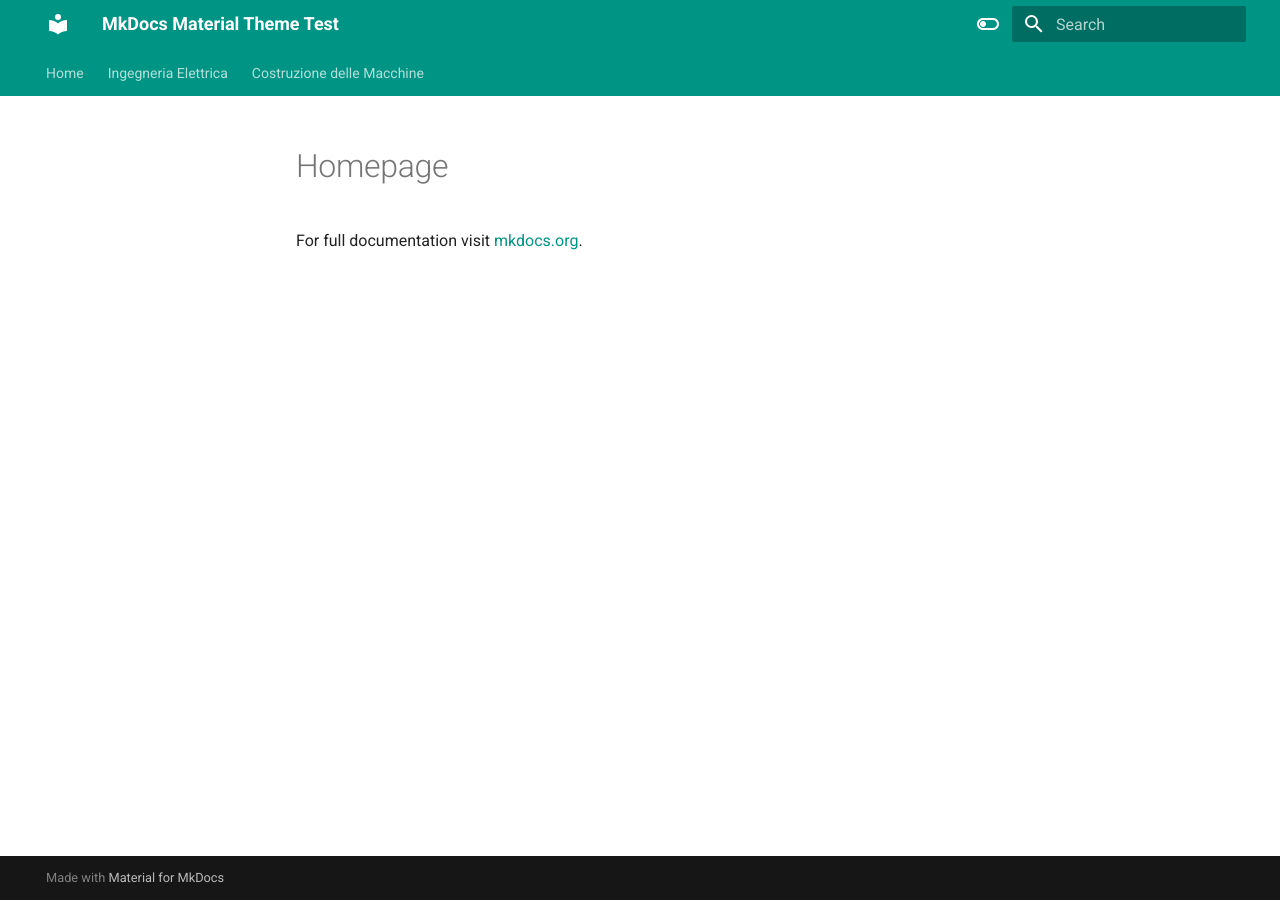
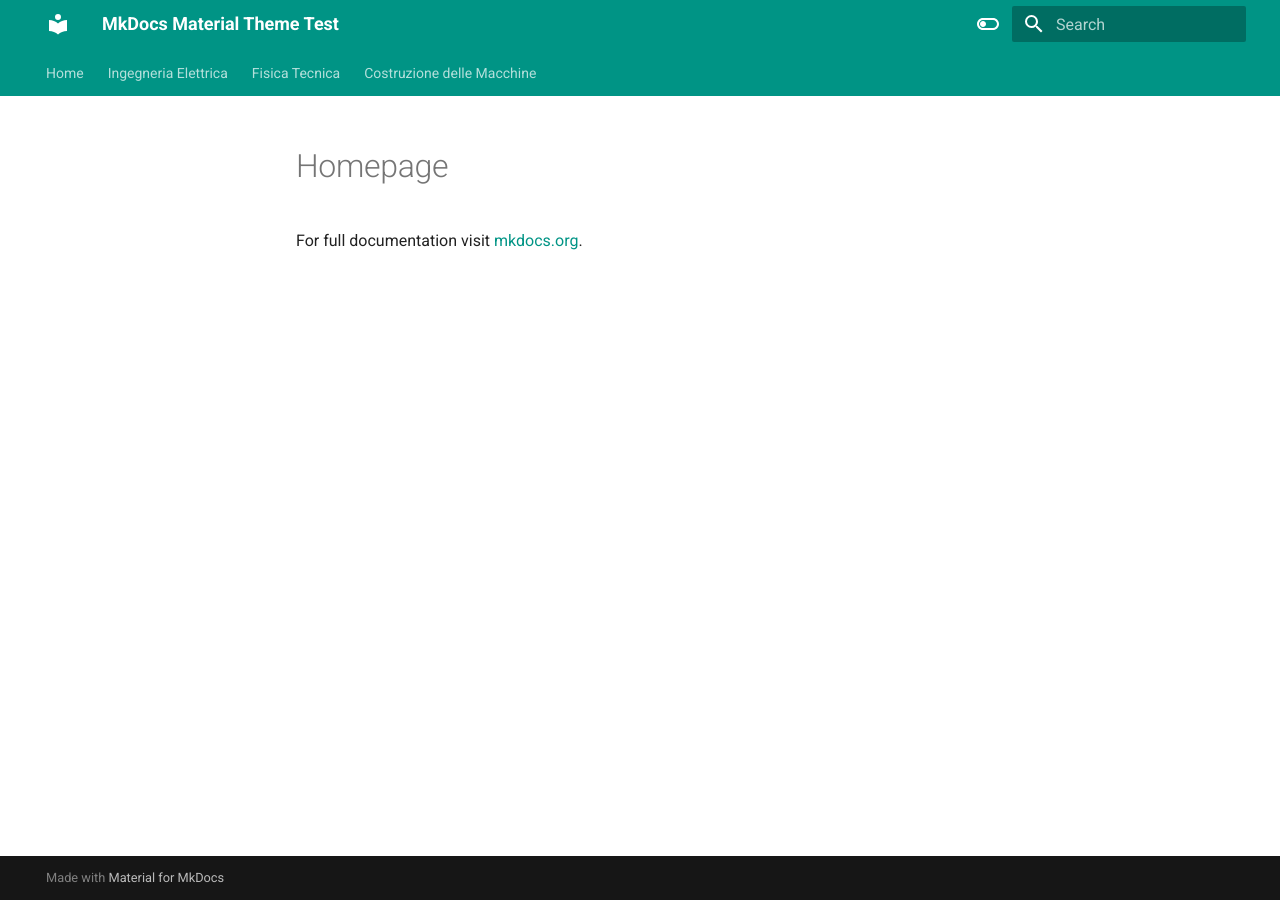
Before and after one commit to MORaHo/Appunti, an MkDocs documentation site: the page built from docs/index.md, in a window 1280 px wide. Built offline with MkDocs 1.6.1 and Material for MkDocs 9.7.7, drawn with Linux system fonts in a browser that asks for light colours.

Commit message:
Update mkdocs.yml

```diff
--- a/mkdocs.yml
+++ b/mkdocs.yml
@@ -1,8 +1,9 @@
 site_name: MkDocs Material Theme Test
 nav:
   - Home: 'home.md'
-  - Ingegneria Elettrica: 'Ingegneria Elettrica/'
-  - Costruzione delle Macchine: 'Cosmac/'
+  - Ingegneria Elettrica: 'Ingegneria_Elettrica/'
+  - Fisica Tecnica: 'Fisica_Tecnica/'
+  - Costruzione delle Macchine: 'Costruzione_di_Macchine/'
 
 theme:
   name: material
```
